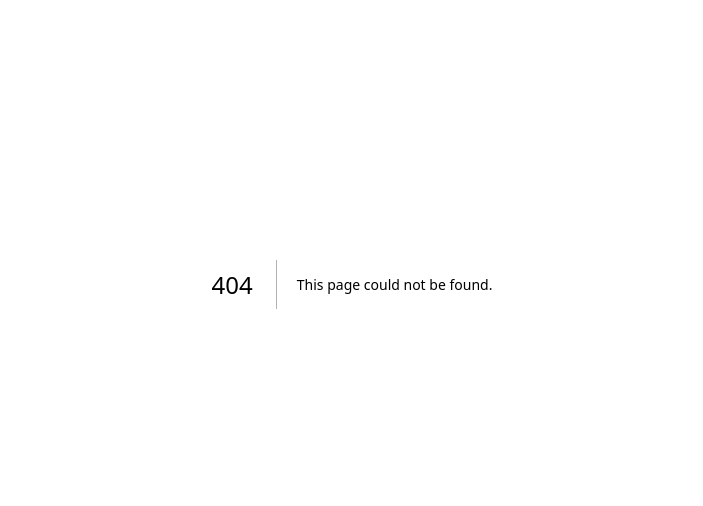
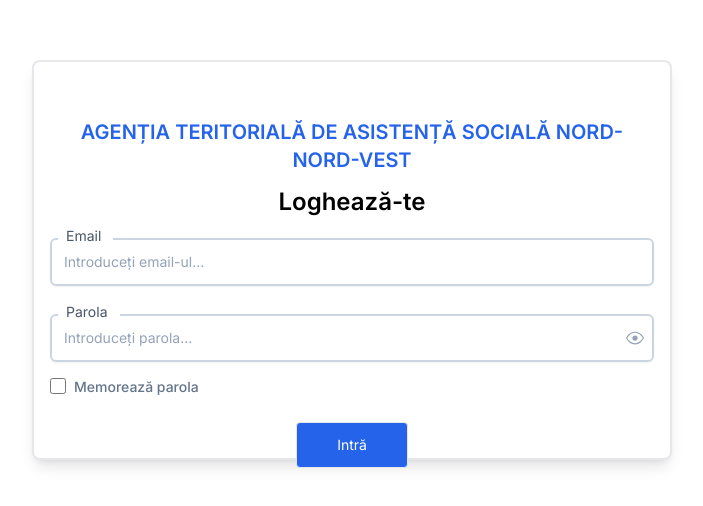
Before and after one commit to Tolea01/doc_management_frontend, a Next.js app: page /auth/login in a window 1280 px wide. Before the commit this address had no page. Shown: the part 116-622 px from the top of the page, without its empty margins (288-991 px from the left). Built offline with nearby package versions, Linux system fonts and the light colour scheme.

Commit message:
update auth page router & update imports

```diff
--- a/src/api/api.interceptor.ts
+++ b/src/api/api.interceptor.ts
@@ -1,6 +1,6 @@
+import { authTokenService } from '@services/auth/auth-token.service';
+import { authService } from '@services/auth/auth.service';
 import axios, { CreateAxiosDefaults } from 'axios';
-import { authTokenService } from '../services/auth/auth-token.service';
-import { authService } from '../services/auth/auth.service';
 import { errorCatch, getContentType } from './api.helper';
 
 const options: CreateAxiosDefaults = {
--- a/src/app/auth/Auth.tsx
+++ b/src/app/auth/login/Login.tsx
@@ -1,19 +1,19 @@
 'use client';
 
+import { errorCatch } from '@api/api.helper';
+import Button from '@components/buttons/Button';
+import Checkbox from '@components/checkbox/Checkbox';
+import InputField from '@components/fields/InputField';
+import { DASHBOARD_PAGES } from '@config/pages-url.config';
+import { authService } from '@services/auth/auth.service';
 import { useMutation } from '@tanstack/react-query';
 import { useRouter } from 'next/navigation';
 import { SubmitHandler, useForm } from 'react-hook-form';
 import { toast } from 'sonner';
-import { errorCatch } from '../../api/api.helper';
-import Button from '../../components/ui/buttons/Button';
-import Checkbox from '../../components/ui/checkbox/Checkbox';
-import InputField from '../../components/ui/fields/InputField';
-import { DASHBOARD_PAGES } from '../../config/pages-url.config';
-import { authService } from '../../services/auth/auth.service';
-import { IAuthLoginForm } from '../../types/auth.types';
+import { IAuthLoginForm } from '../../../types/auth.types';
 import './style.css';
 
-export default function Auth() {
+export default function Login() {
   const { handleSubmit, reset, control } = useForm<IAuthLoginForm>({
     mode: 'onChange',
   });
@@ -26,7 +26,7 @@ export default function Auth() {
     onSuccess(data) {
       toast.success(`Bine ai venit ${data.data.user.name}!`);
       reset();
-      router.push(DASHBOARD_PAGES.HOME);
+      router.replace(DASHBOARD_PAGES.HOME);
     },
     onError(error: Error) {
       toast.error(errorCatch(error));
--- a/src/app/auth/page.tsx
+++ b/src/app/auth/login/page.tsx
@@ -1,11 +1,11 @@
 import { NO_INDEX_PAGE } from '@constants/seo.constants';
 import { Metadata } from 'next';
-import Auth from './Auth';
+import Login from './Login'
 
 export const metadada: Metadata = {
   ...NO_INDEX_PAGE,
 };
 
-export default function AuthPage() {
-  return <Auth />;
+export default function LoginPage() {
+  return <Login />;
 }
--- a/src/app/page.tsx
+++ b/src/app/page.tsx
@@ -1,5 +1,5 @@
 import { redirect } from 'next/navigation';
 
 export default function Public() {
-  redirect('/auth');
+  redirect('/auth/login');
 }
--- a/src/config/pages-url.config.ts
+++ b/src/config/pages-url.config.ts
@@ -1,5 +1,5 @@
 class DASHBOARD {
-  private root = 'dashboard';
+  private root = '/dashboard';
 
   HOME = this.root;
 }
--- a/src/services/auth/auth-token.service.ts
+++ b/src/services/auth/auth-token.service.ts
@@ -1,5 +1,5 @@
 import Cookies from 'js-cookie';
-import { EnumTokens } from '../../enums/tokens.enum';
+import { EnumTokens } from '@enums/tokens.enum';
 
 class AuthTokenService {
   protected tokenOptions = {
--- a/src/services/user/user.service.ts
+++ b/src/services/user/user.service.ts
@@ -1,5 +1,5 @@
+import { axiosWithAuth } from '@api/api.interceptor';
 import { AxiosResponse } from 'axios';
-import { axiosWithAuth } from '../../api/api.interceptor';
 import { ICurrentUser, IUserListResponse, IUserUpdate } from '../../types/user.type';
 
 class UserService {
```
Also changed, not shown: tsconfig.json (+13 -2 lines), src/app/auth/login/style.css (renamed from src/app/auth/style.css).
